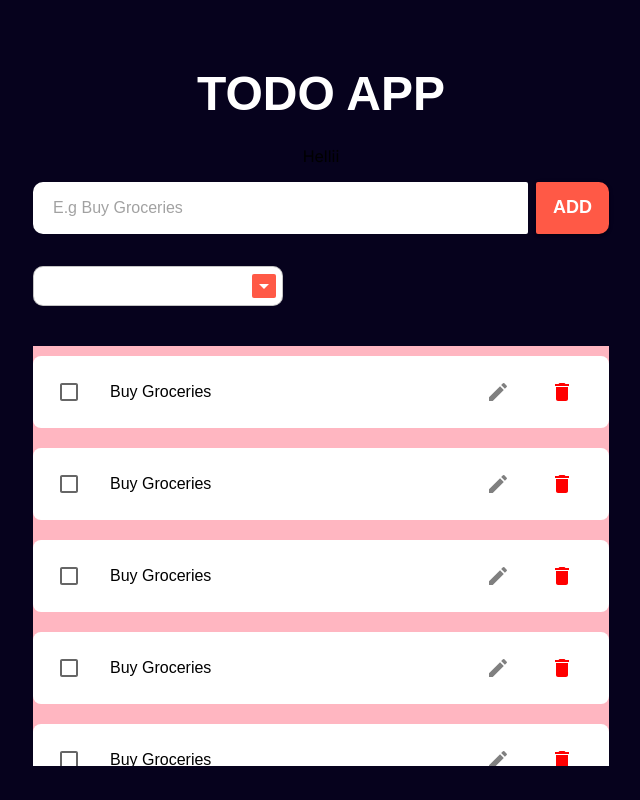
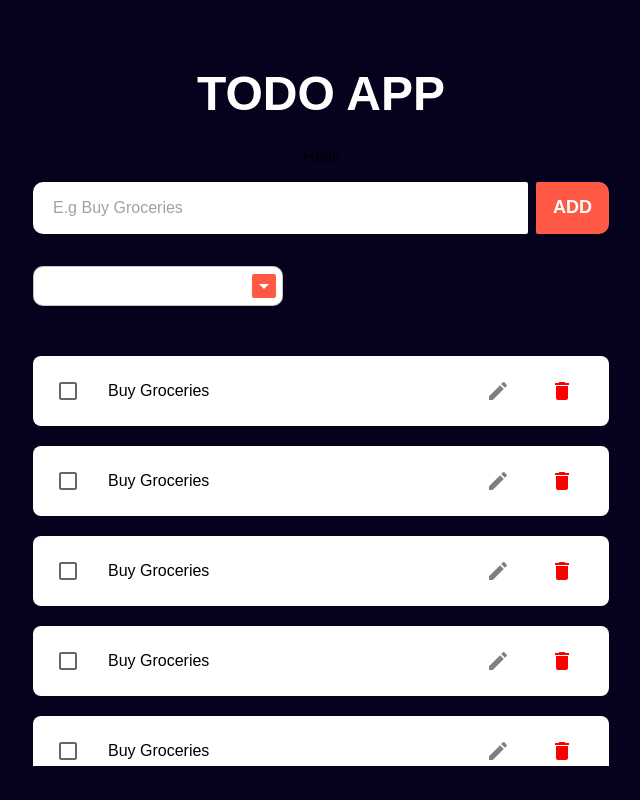
Before and after one commit to mkpouto-inyang/ToDo-App, a React (Create React App) app: page / in a window 1280 px wide. Shown: the whole page, without its empty margins (319-959 px from the left). Built offline with nearby package versions, Linux system fonts and the light colour scheme.

Commit message:
changed color of checkbox

```diff
--- a/src/App.js
+++ b/src/App.js
@@ -20,7 +20,7 @@ function App() {
             <InputSection/>
             <DropDownMenu/>
 
-            <Box sx={{marginTop:'40px', backgroundColor:'lightpink', padding:'10px 0', overflow:'auto', height:'400px', scrollbarWidth: 'none'}}>
+            <Box sx={{marginTop:'40px', padding:'10px 0', overflow:'auto', height:'400px', scrollbarWidth: 'none'}}>
             <TodoListItem/>
             <TodoListItem/>
             <TodoListItem/>
--- a/src/components/TodoListItem.jsx
+++ b/src/components/TodoListItem.jsx
@@ -1,16 +1,27 @@
-import {Box, Button, Typography} from '@mui/material'
+import {Box, Button, styled, Typography} from '@mui/material'
 import EditIcon from '@mui/icons-material/Edit';
 import DeleteIcon from '@mui/icons-material/Delete';
 import Checkbox from '@mui/material/Checkbox';
 
+const CustomCheckbox = styled(Checkbox)({
+    "&.MuiCheckbox-root": {
+      padding: "8px",
+    },
+    "& .MuiSvgIcon-root": {
+      borderRadius: "50%",
+    },
+    "&.Mui-checked": {
+      color: "#FF5946",
+    },
+  });
 
 const TodoListItem = ({icon, task}) => {
-    const label = { inputProps: { 'aria-label': 'Checkbox demo' } };
+
 
     return (
         <Box sx={{backgroundColor:'white', marginBottom:'20px', borderRadius:'8px', display:'flex', justifyContent:'space-between', padding:'15px'}}>
             <Box sx={{display:'flex', gap:'20px', alignItems:'center' }} >
-                <Checkbox {...label} />
+                <CustomCheckbox />
                 <Typography>Buy Groceries</Typography>
             </Box>
             <Box sx={{display:'flex'}}>
```
